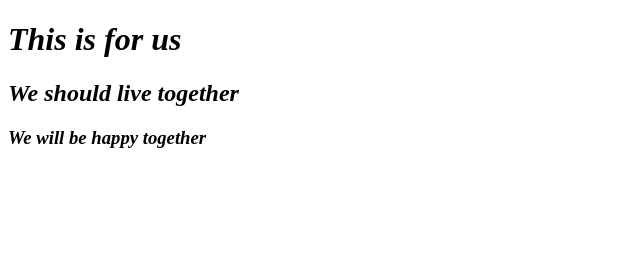
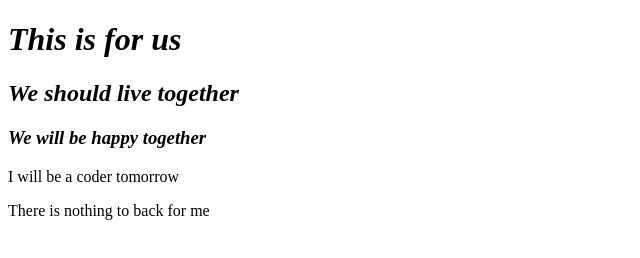
Before and after one commit to Mahmudul107/My-Third-repo, a plain HTML site: page index.html in a window 1280 px wide. Shown: the whole page, without its empty margins (0-640 px from the left). Drawn offline with Linux system fonts and the light colour scheme.

Commit message:
Welcome me

```diff
--- a/index.html
+++ b/index.html
@@ -10,5 +10,8 @@
     <h1><em>This is for us</em></h1>
     <h2><em>We should live together</em></h2>
     <h3><i>We will be happy together</i></h3>
+    <p>I will be a coder tomorrow</p>
+    <p>There is nothing to back for me</p>
+
 </body>
 </html>
--- /dev/null
+++ b/style.css
@@ -0,0 +1,3 @@
+p{
+    color: navajowhite;
+}
```
